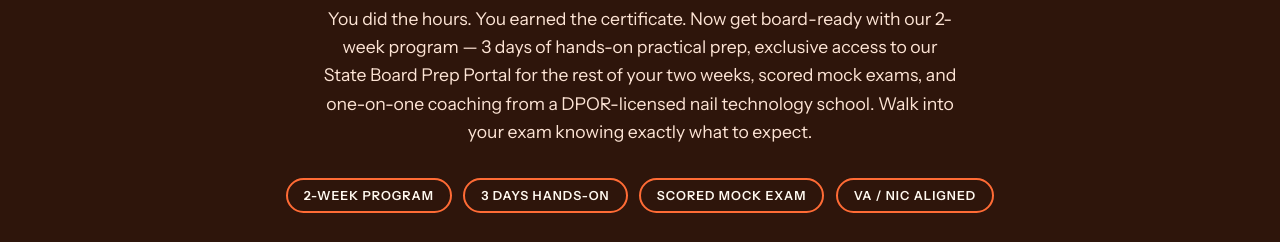
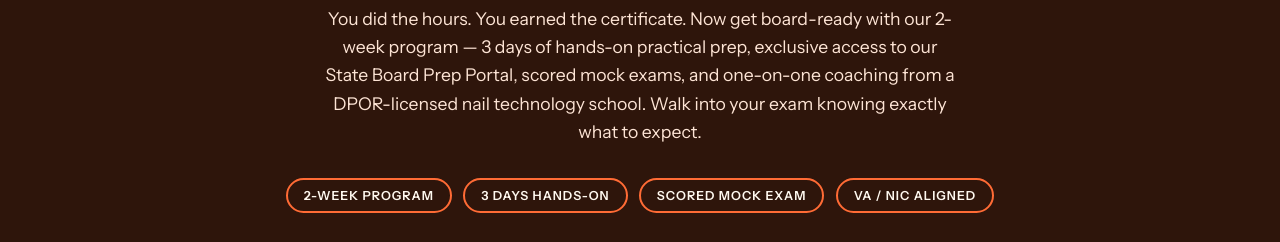
Before and after one commit to tnjbta/Tnjatools, a plain HTML site: page boardprep.html in a window 1280 px wide. Shown: the part 531-773 px from the top of the page. Drawn offline with nearby package versions, Linux system fonts and the light colour scheme.

Commit message:
Add files via upload

```diff
--- a/boardprep.html
+++ b/boardprep.html
@@ -212,7 +212,7 @@
     style="width:min(230px,58vw);height:auto;margin-bottom:1.3rem;filter:drop-shadow(0 6px 0 var(--accent));transition:filter .3s"></span>
   <p class="eyebrow">Norfolk, VA · For graduates of any Virginia school · Theory & practical focused</p>
   <h1>Your <em>last stop</em> before licensure.</h1>
-  <p class="sub">You did the hours. You earned the certificate. Now get board-ready with our 2-week program — 3 days of hands-on practical prep, exclusive access to our State Board Prep Portal for the rest of your two weeks, scored mock exams, and one-on-one coaching from a DPOR-licensed nail technology school. Walk into your exam knowing exactly what to expect.</p>
+  <p class="sub">You did the hours. You earned the certificate. Now get board-ready with our 2-week program — 3 days of hands-on practical prep, exclusive access to our State Board Prep Portal, scored mock exams, and one-on-one coaching from a DPOR-licensed nail technology school. Walk into your exam knowing exactly what to expect.</p>
   <div class="hero-badges">
     <span class="hero-badge">2-week program</span><span class="hero-badge">3 days hands-on</span>
     <span class="hero-badge">Scored mock exam</span>
```
